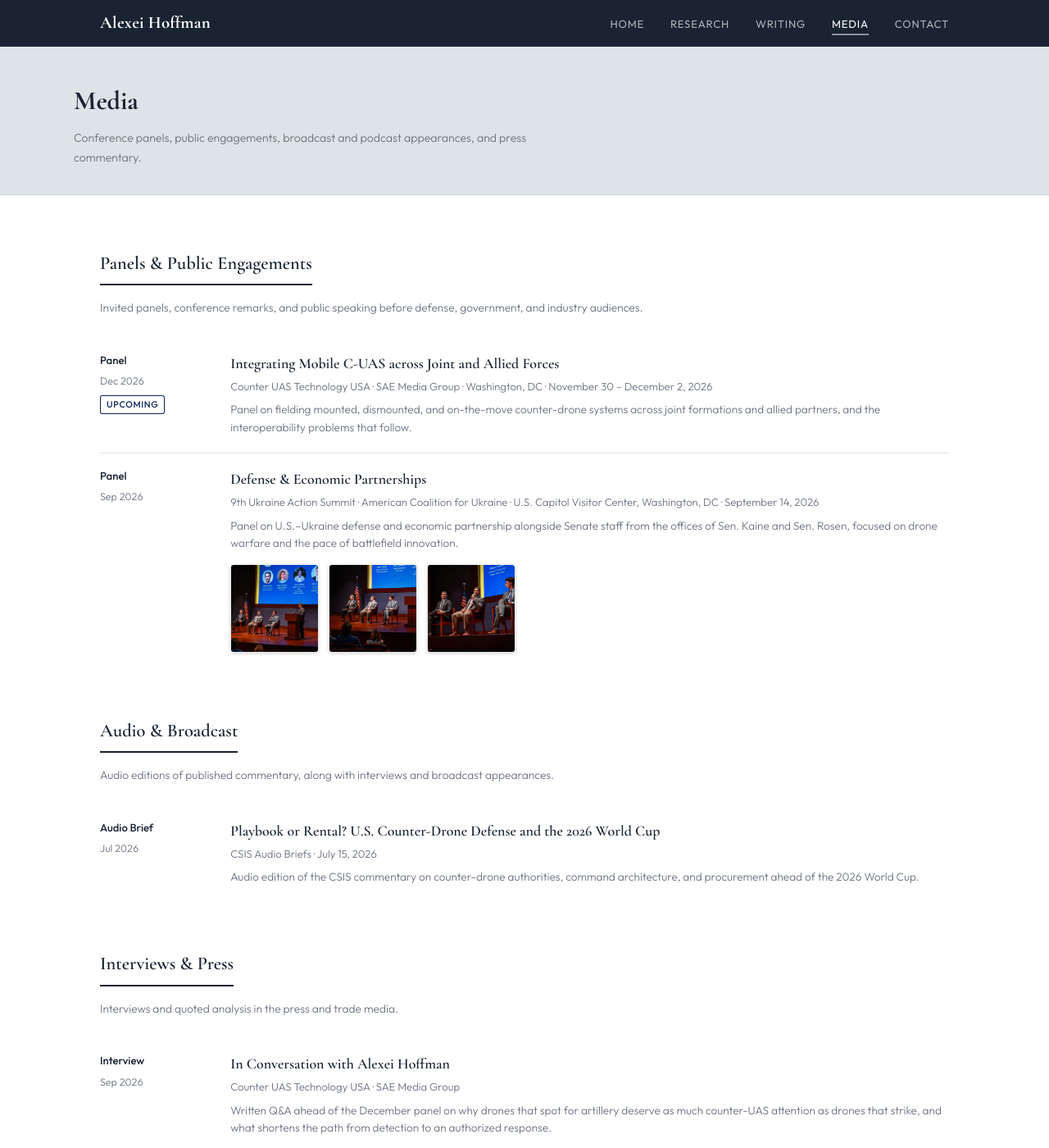
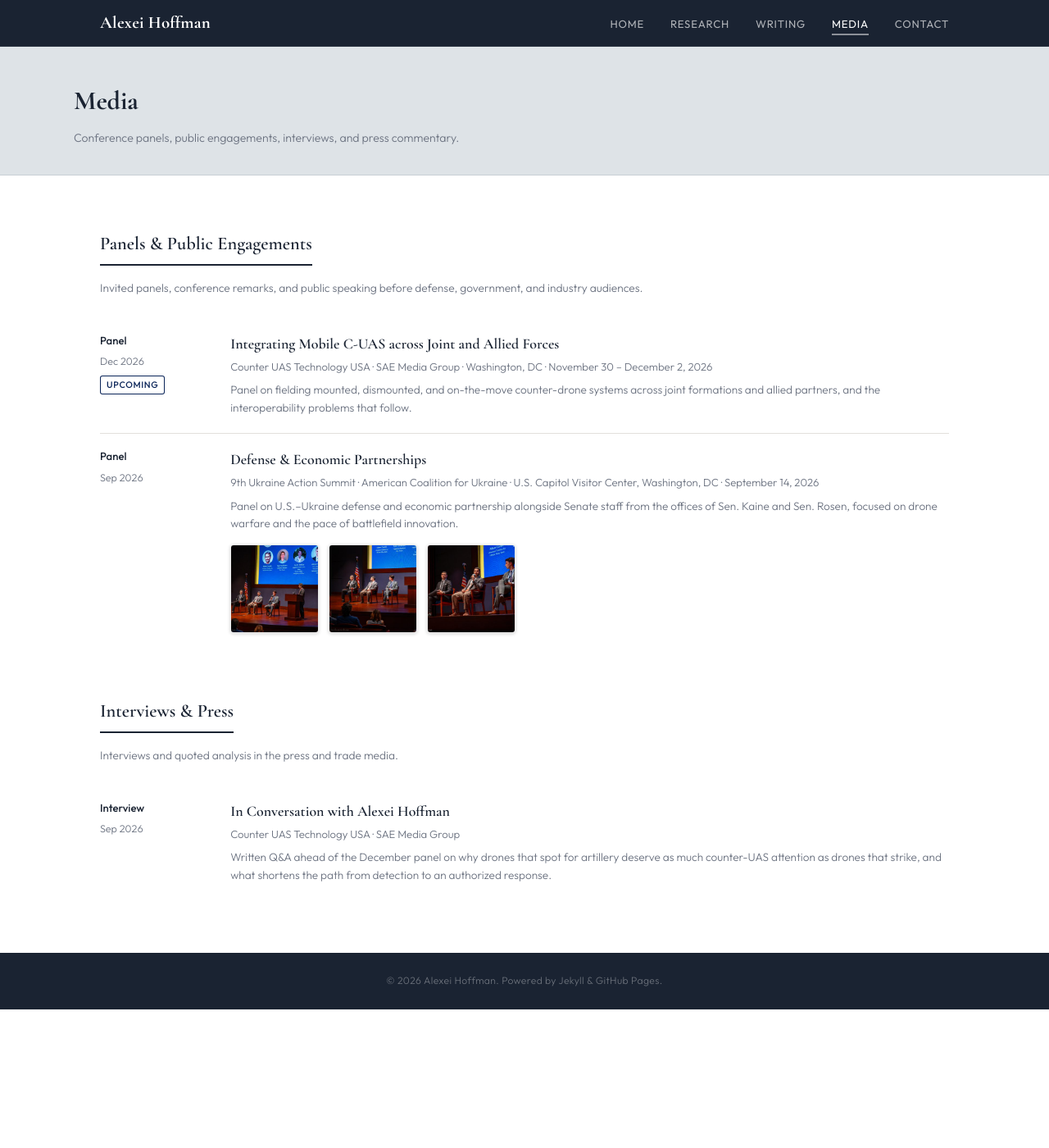
Before and after one commit to a-novi13-byte/a-novi13-byte.github.io, a Jekyll site: the page built from media.html, in a window 1280 px wide and 1400 px high. Shown: the whole window at 82% size. Built offline with Jekyll 4.4.1, drawn with Linux system fonts in a browser that asks for light colours.

Commit message:
Update media.html

```diff
--- a/media.html
+++ b/media.html
@@ -47,7 +47,7 @@
 <div class="page-header">
   <div class="page-header-inner">
     <h1>Media</h1>
-    <p>Conference panels, public engagements, broadcast and podcast appearances, and press commentary.</p>
+    <p>Conference panels, public engagements, interviews, and press commentary.</p>
   </div>
 </div>
 <div class="page-body">
@@ -77,25 +77,9 @@
         <p class="writing-blurb">Panel on U.S.&ndash;Ukraine defense and economic partnership alongside Senate staff from the offices of Sen. Kaine and Sen. Rosen, focused on drone warfare and the pace of battlefield innovation.</p>
         <div class="event-gallery" data-credit="Tatyana Bessmertnaya">
           <a href="{{ 'assets/images/media/ukraine-action-summit-2026/5307.jpg' | relative_url }}"><img src="{{ 'assets/images/media/ukraine-action-summit-2026/5307-thumb.jpg' | relative_url }}" alt="Three panelists seated on stage and a speaker at the podium, beneath a slide with the speakers' photos and titles" width="320" height="320" loading="lazy"></a>
-          <a href="{{ 'assets/images/media/ukraine-action-summit-2026/5325.jpg' | relative_url }}"><img src="{{ 'assets/images/media/ukraine-action-summit-2026/5325-thumb.jpg' | relative_url }}" alt="A panelist speaks into a microphone while the other two listen, seen from the audience" width="320" height="320" loading="lazy"></a>
+          <a href="{{ 'assets/images/media/ukraine-action-summit-2026/5325.jpg' | relative_url }}"><img src="{{ 'assets/images/media/ukraine-action-summit-2026/5325-thumb.jpg' | relative_url }}" alt="Three panelists on stage, the panelist on the left speaking into a microphone while the other two listen" width="320" height="320" loading="lazy"></a>
           <a href="{{ 'assets/images/media/ukraine-action-summit-2026/5348.jpg' | relative_url }}"><img src="{{ 'assets/images/media/ukraine-action-summit-2026/5348-thumb.jpg' | relative_url }}" alt="Closer view of the three panelists, the middle panelist speaking into a microphone" width="320" height="320" loading="lazy"></a>
         </div>
-      </div>
-    </div>
-  </div>
-
-  <h2 class="section-heading" style="margin-top: 3.5rem;">Audio &amp; Broadcast</h2>
-  <p class="section-note">Audio editions of published commentary, along with interviews and broadcast appearances.</p>
-  <div class="writing-list">
-    <div class="writing-item">
-      <div class="writing-meta">
-        <span class="pub-badge badge-audio">Audio Brief</span>
-        <span class="writing-date">Jul 2026</span>
-      </div>
-      <div class="writing-content">
-        <h3><a href="https://www.csis.org/podcasts/audio-briefs/playbook-or-rental-us-counter-drone-defense-and-2026-world-cup" target="_blank" rel="noopener">Playbook or Rental? U.S. Counter-Drone Defense and the 2026 World Cup</a></h3>
-        <p class="media-venue">CSIS Audio Briefs &middot; July 15, 2026</p>
-        <p class="writing-blurb">Audio edition of the CSIS commentary on counter-drone authorities, command architecture, and procurement ahead of the 2026 World Cup.</p>
       </div>
     </div>
   </div>
```
